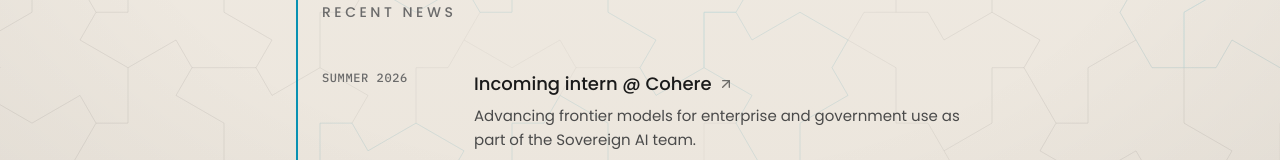
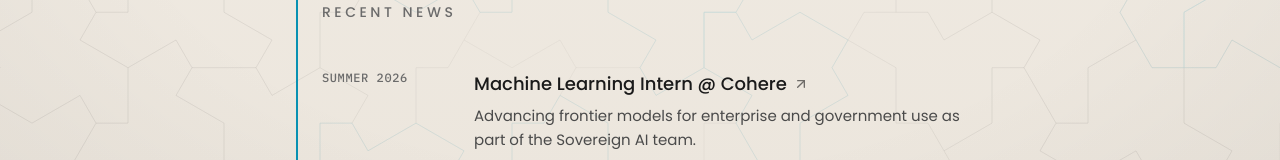
Before and after one commit to aidenzhou8/PersonalSite, a React (Vite) app: page / in a window 1280 px wide. Shown: the part 554-714 px from the top of the page. Built offline with nearby package versions, Linux system fonts and the light colour scheme.

Commit message:
Update App.jsx

```diff
--- a/src/App.jsx
+++ b/src/App.jsx
@@ -17,7 +17,7 @@
 const recentNews = [
   {
     date: "Summer 2026",
-    title: "Incoming intern @ Cohere",
+    title: "Machine Learning Intern @ Cohere",
     body: "Advancing frontier models for enterprise and government use as part of the Sovereign AI team.",
     href: "https://cohere.com/",
   },
```
